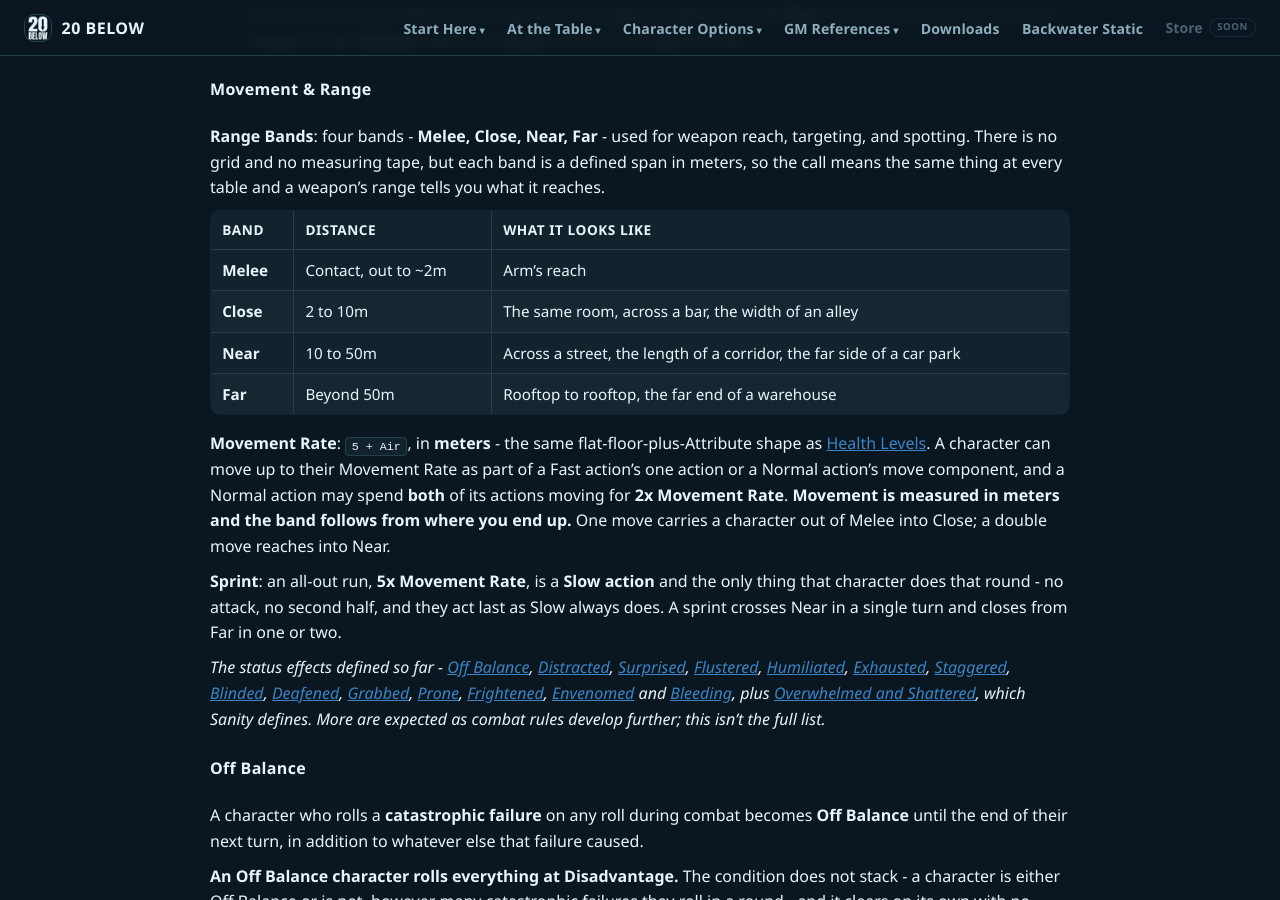
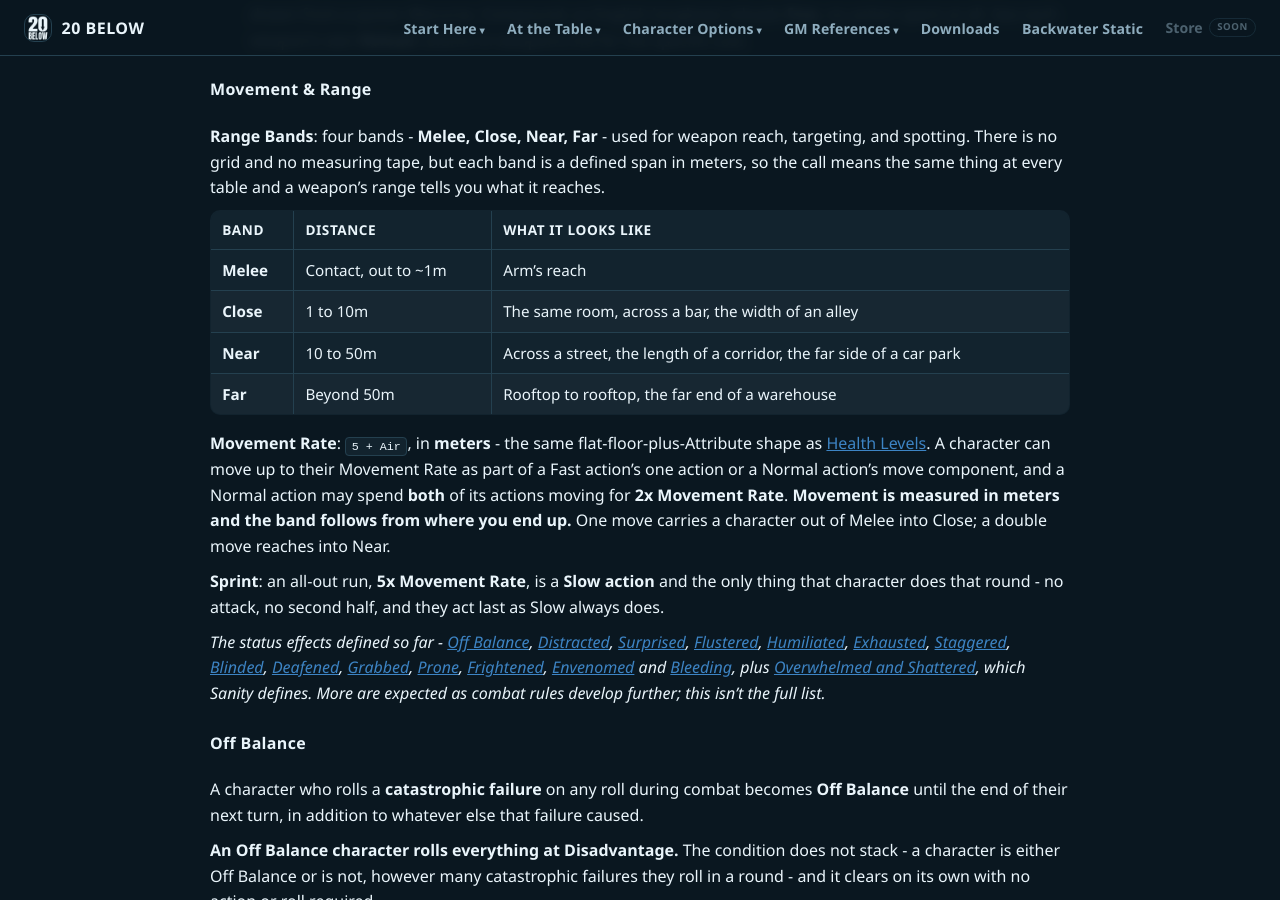
Before and after one commit to feralucce/20_Below, a Jekyll site: the page built from rules/rules.md, in a window 1280 px wide and 900 px high, scrolled down 17806 px. Built offline with Jekyll 4.4.1, drawn with Linux system fonts in a browser that asks for light colours; our own code applies the rules of GitHub Pages for plain Markdown files.

Commit message:
Melee reaches about 1 m, the next hex on a map
Melee is contact out to about 1 m and Close runs 1 to 10 m, so the
bands match a 1 m hex map, where Melee is the next hex. Changed in the
rules, the book, both player quick references and the range-bands
diagram. The line "a sprint crosses Near in a single turn" is gone: it
came from drafting notes, and it isn't true at Air 1 or 2.

Co-Authored-By: Claude Opus 5.5 <noreply@anthropic.com>

```diff
--- a/docs/combat-flow-reference.html
+++ b/docs/combat-flow-reference.html
@@ -321,11 +321,11 @@ nav_section: start
     <h2>How Far Can I Move?</h2>
     <p>Distance in a fight isn't measured on a grid - it's tracked in four loose <strong>Range Bands</strong>: Melee, Close, Near, and Far. The GM assigns them per scene rather than counting squares, and they're what weapon reach, targeting, and spotting all key off of.</p>
     <div class="chart-frame">
-      <img src="assets/diagrams/range-bands-ladder.svg" alt="Distance is four bands with set spans: Melee out to about 2m, Close 2 to 10m, Near 10 to 50m, and Far beyond 50m." />
+      <img src="assets/diagrams/range-bands-ladder.svg" alt="Distance is four bands with set spans: Melee out to about 1m, Close 1 to 10m, Near 10 to 50m, and Far beyond 50m." />
     </div>
     <div class="roll-box">Movement Rate = 5 + Air, in meters</div>
     <p>You can move up to your Movement Rate as part of a Fast action's one action, or as the move component of a Normal action - and a Normal action can spend both of its actions moving, for twice your Movement Rate. You move in meters and the band follows from where you end up: one move carries you out of Melee into Close, and a double move reaches into Near.</p>
-    <p>A <strong>sprint</strong> - an all-out run at five times your Movement Rate - is a Slow action and the only thing you do that round. It crosses Near in a single turn and closes from Far in one or two.</p>
+    <p>A <strong>sprint</strong> - an all-out run at five times your Movement Rate - is a Slow action and the only thing you do that round.</p>
   </section>
 
   <section class="faq-section" id="what-does-armor-do">
--- a/docs/player-quick-reference.html
+++ b/docs/player-quick-reference.html
@@ -95,13 +95,13 @@ Generated from the same source the printed sheet uses.</p>
 <h2>Getting Around</h2>
 <table>
 <tbody>
-<tr><td><strong>Melee</strong></td><td>Contact, to ~2m</td></tr>
-<tr><td><strong>Close</strong></td><td>2-10m</td></tr>
+<tr><td><strong>Melee</strong></td><td>Contact, to ~1m</td></tr>
+<tr><td><strong>Close</strong></td><td>1-10m</td></tr>
 <tr><td><strong>Near</strong></td><td>10-50m</td></tr>
 <tr><td><strong>Far</strong></td><td>50m+</td></tr>
 </tbody></table>
 <p>Movement Rate is <strong>5 + Air</strong> in metres; you move in metres and the band follows. One move clears Melee into Close. A Normal action can spend both halves moving, for <strong>2x</strong>.</p>
-<p><strong>Sprint</strong> - 5x Movement Rate, a Slow action, and the only thing you do that round. Crosses Near in one turn, closes from Far in one or two.</p>
+<p><strong>Sprint</strong> - 5x Movement Rate, a Slow action, and the only thing you do that round.</p>
 <p><strong>Weapon range</strong> - no penalty inside <strong>Normal</strong>, Disadvantage out to <strong>Long</strong>, no shot past it.</p>
 </div>
 <hr class="page-split" />
--- a/rules/rules.md
+++ b/rules/rules.md
@@ -424,14 +424,14 @@ What an action actually *lets you do*, beyond a plain Attack or Move - filling i
 
 | Band | Distance | What it looks like |
 |---|---|---|
-| **Melee** | Contact, out to ~2m | Arm's reach |
-| **Close** | 2 to 10m | The same room, across a bar, the width of an alley |
+| **Melee** | Contact, out to ~1m | Arm's reach |
+| **Close** | 1 to 10m | The same room, across a bar, the width of an alley |
 | **Near** | 10 to 50m | Across a street, the length of a corridor, the far side of a car park |
 | **Far** | Beyond 50m | Rooftop to rooftop, the far end of a warehouse |
 
 **Movement Rate**: `5 + Air`, in **meters** - the same flat-floor-plus-Attribute shape as [Health Levels](#health-levels). A character can move up to their Movement Rate as part of a Fast action's one action or a Normal action's move component, and a Normal action may spend **both** of its actions moving for **2x Movement Rate**. **Movement is measured in meters and the band follows from where you end up.** One move carries a character out of Melee into Close; a double move reaches into Near.
 
-**Sprint**: an all-out run, **5x Movement Rate**, is a **Slow action** and the only thing that character does that round - no attack, no second half, and they act last as Slow always does. A sprint crosses Near in a single turn and closes from Far in one or two.
+**Sprint**: an all-out run, **5x Movement Rate**, is a **Slow action** and the only thing that character does that round - no attack, no second half, and they act last as Slow always does.
 
 *The status effects defined so far - [Off Balance](#off-balance), [Distracted](#distracted), [Surprised](#surprised), [Flustered](#flustered), [Humiliated](#humiliated), [Exhausted](#exhausted), [Staggered](#staggered), [Blinded](#blinded), [Deafened](#deafened), [Grabbed](#grabbed), [Prone](#prone), [Frightened](#frightened), [Envenomed](#envenomed) and [Bleeding](#bleeding), plus [Overwhelmed and Shattered](#sanity), which Sanity defines. More are expected as combat rules develop further; this isn't the full list.*
 
```
Also changed, not shown: brew/examples/player-quick-reference.md (+3 -3 lines), webbook/how-to-play.md (+3 -3 lines), docs/assets/diagrams/range-bands-ladder.svg.
